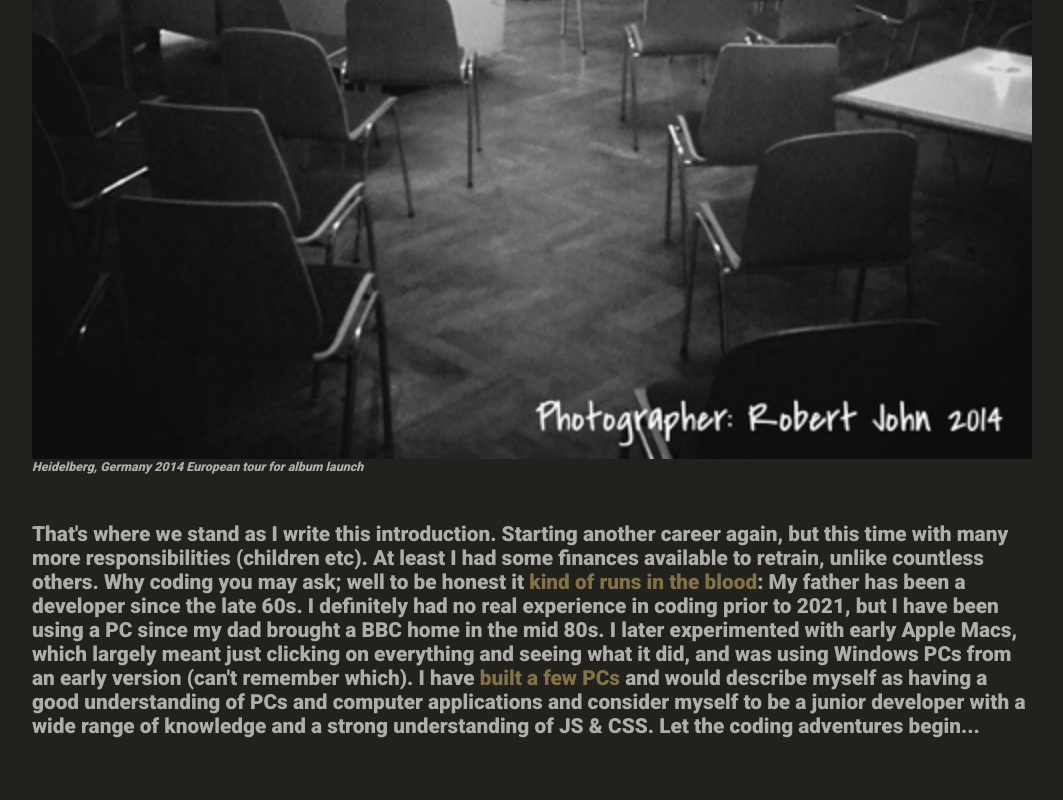
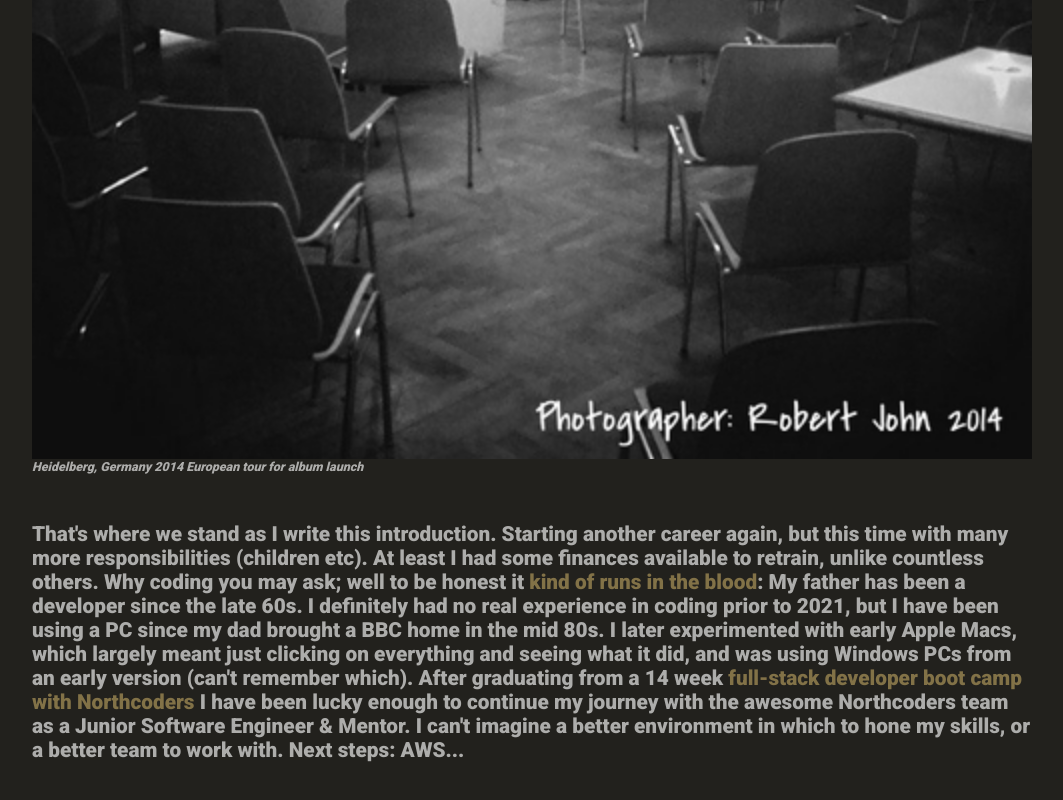
Before and after one commit to sirKevlar/Portfolio_Website_KM, a website: page about.html in a window 1280 px wide. Shown: the part 5865-6665 px from the top of the page, without its empty margins (108-1171 px from the left). Drawn offline with Linux system fonts and the light colour scheme.

Commit message:
change about text, minor css tweak on body padding

```diff
--- a/about.html
+++ b/about.html
@@ -72,7 +72,7 @@
         honest it <a id="introHighlit">kind of runs in the blood</a>: My father has been a developer since the late 60s. I definitely had no real experience in
         coding prior to 2021, but I have been using a PC since my dad brought a BBC home in the mid 80s. I later experimented with early Apple Macs,
         which largely meant just clicking on everything and seeing what it did, and was using Windows PCs from an early version (can't
-        remember which). I have <a id="introHighlit">built a few PCs</a> and would describe myself as having a good understanding of PCs and computer applications and consider myself to be a junior developer with a wide range of knowledge and a strong understanding of JS & CSS. Let the coding adventures begin...
+        remember which). After graduating from a 14 week <a id="introHighlit">full-stack developer boot camp with Northcoders</a> I have been lucky enough to continue my journey with the awesome Northcoders team as a Junior Software Engineer & Mentor. I can't imagine a better environment in which to hone my skills, or a better team to work with. Next steps: AWS...
         <br><br><br>
         </p>
     </div>
```
